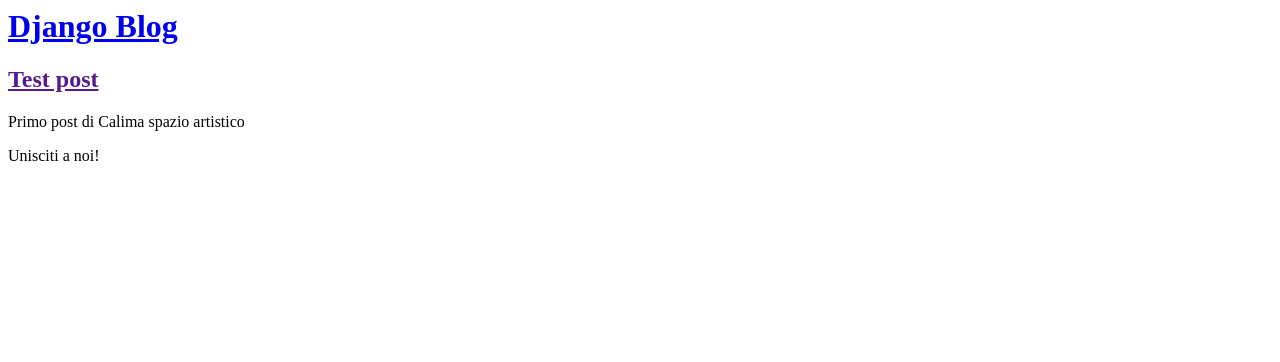
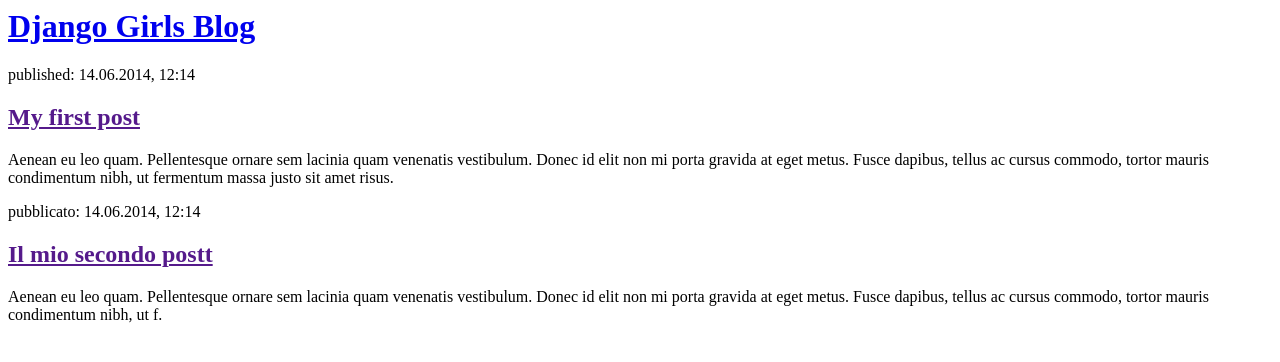
Before and after one commit to Hybrid-Theory/my-first-blog, a Django app: template blog/templates/blog/post_list.html in a window 1280 px wide. Shown: the top 362 px of the page. Run offline with Django 3.2, Linux system fonts and the light colour scheme; the template is opened without the code that fills it, so the values that code supplies are empty.

Commit message:
Cambio HTML

```diff
--- a/blog/templates/blog/post_list.html
+++ b/blog/templates/blog/post_list.html
@@ -1,19 +1,22 @@
 <html>
     <head>
-        <title>Calima spazio artistico</title>
+        <title>Django Girls blog</title>
     </head>
     <body>
         <div>
-            <h1><a href="/">Django Blog</a></h1>
-        </div>
-        <div>
-            <h2><a href= "">Test post</a></h2>
-            <p>Primo post di Calima spazio artistico</p>
+            <h1><a href="/">Django Girls Blog</a></h1>
         </div>
 
         <div>
+            <p>published: 14.06.2014, 12:14</p>
+            <h2><a href="">My first post</a></h2>
+            <p>Aenean eu leo quam. Pellentesque ornare sem lacinia quam venenatis vestibulum. Donec id elit non mi porta gravida at eget metus. Fusce dapibus, tellus ac cursus commodo, tortor mauris condimentum nibh, ut fermentum massa justo sit amet risus.</p>
+        </div>
 
-        <p>Unisciti a noi!</p>
+        <div>
+            <p>pubblicato: 14.06.2014, 12:14</p>
+            <h2><a href="">Il mio secondo postt</a></h2>
+            <p>Aenean eu leo quam. Pellentesque ornare sem lacinia quam venenatis vestibulum. Donec id elit non mi porta gravida at eget metus. Fusce dapibus, tellus ac cursus commodo, tortor mauris condimentum nibh, ut f.</p>
         </div>
     </body>
 </html>
--- a/blog/views.py
+++ b/blog/views.py
@@ -1,5 +1,8 @@
 from django.shortcuts import render
+from django.utils import timezone
+from .models import Post
 
 # Create your views here.
 def post_list(request):
-    return render(request, 'blog/post_list.html', {})
+    posts = Post.objects.filter(published_date_lte= timezone.now()).order_by('published_date')
+    return render(request, 'blog/post_list.html', {'posts':posts})
```
